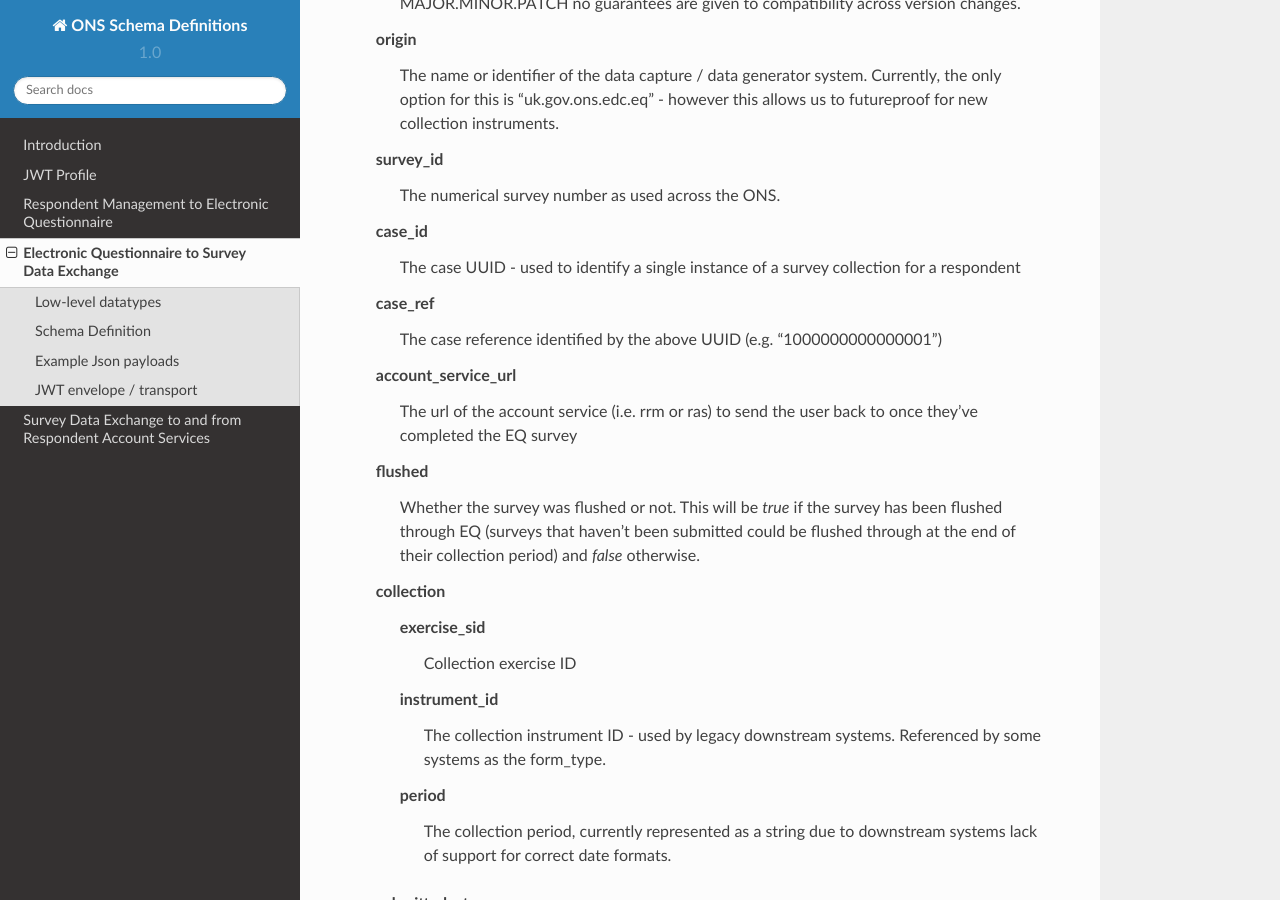
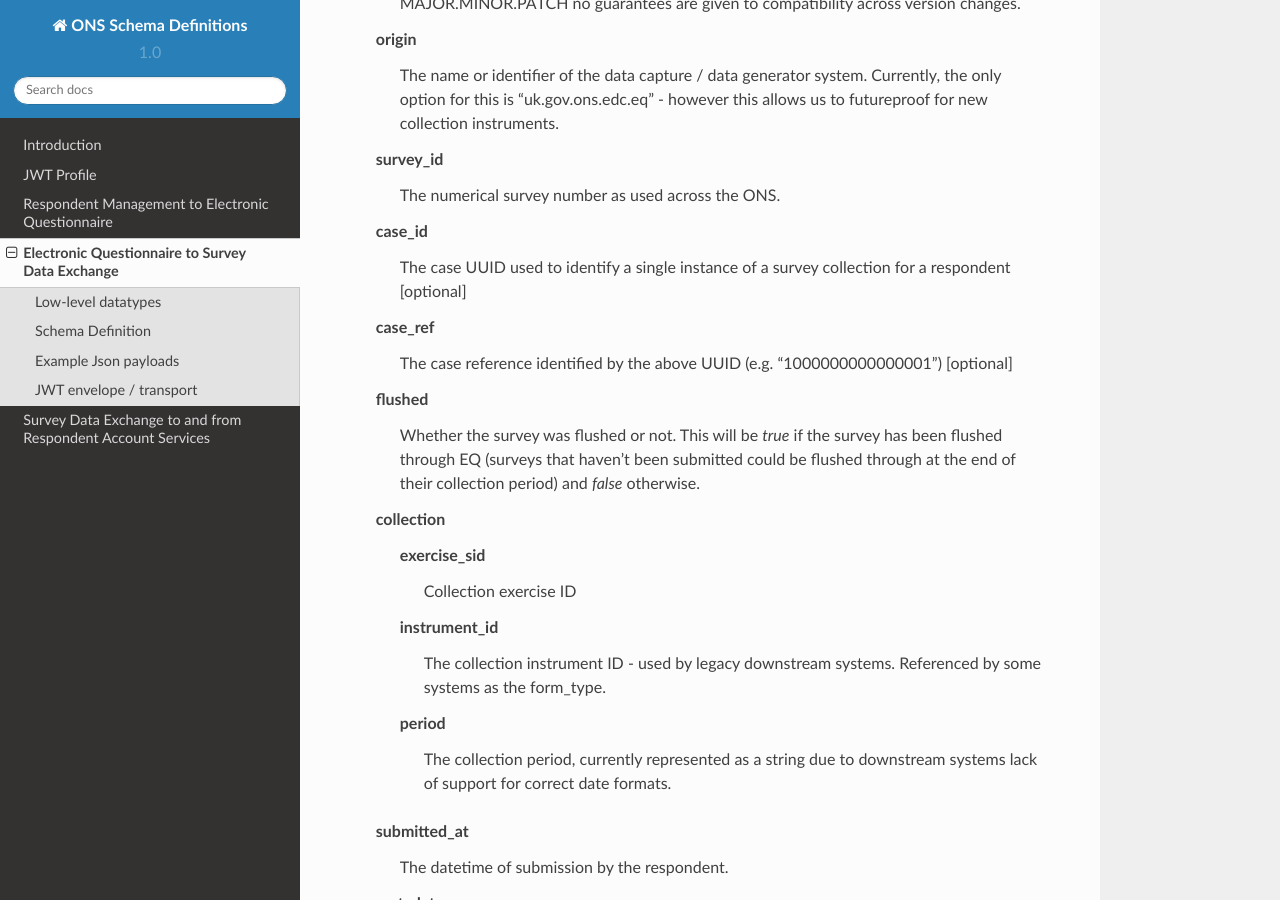
Before and after one commit to ONSdigital/ons-schema-definitions, a Sphinx documentation site: the page built from docs/electronic_questionnaire_to_data_exchange.rst, in a window 1280 px wide and 900 px high, scrolled down 916 px. Built offline with Sphinx 7.4.7 and the Read the Docs theme 2.0.0, drawn with Linux system fonts in a browser that asks for light colours.

Commit message:
Schema review comments

```diff
--- a/docs/electronic_questionnaire_to_data_exchange.rst
+++ b/docs/electronic_questionnaire_to_data_exchange.rst
@@ -37,11 +37,9 @@ Schema Definition
   survey_id
     The numerical survey number as used across the ONS.
   case_id
-    The case UUID - used to identify a single instance of a survey collection for a respondent
+    The case UUID used to identify a single instance of a survey collection for a respondent [optional]
   case_ref
-    The case reference identified by the above UUID (e.g. "1000000000000001")
-  account_service_url
-    The url of the account service (i.e. rrm or ras) to send the user back to once they've completed the EQ survey
+    The case reference identified by the above UUID (e.g. "1000000000000001") [optional]
   flushed
     Whether the survey was flushed or not. This will be `true` if the survey has been flushed through EQ (surveys that haven't been submitted could be flushed through at the end of their collection period) and `false` otherwise.
   collection
--- a/docs/respondent_management_to_electronic_questionnaire.rst
+++ b/docs/respondent_management_to_electronic_questionnaire.rst
@@ -26,11 +26,11 @@ Schema Definition
   eq_id
     The eQ questionnaire instance id.
   case_id
-    The case UUID used to identify a single instance of a survey collection for a respondent
+    The case UUID used to identify a single instance of a survey collection for a respondent [optional]
   case_ref
-    The case reference identified by the above UUID (e.g. "1000000000000001")
+    The case reference identified by the above UUID (e.g. "1000000000000001") [optional]
   account_service_url
-    The url of the account service (i.e. rrm or ras) to send the user back to once they've completed the EQ survey
+    The url of the account service (i.e. rrm or ras) used to launch the survey [optional]
   collection_exercise_sid
     A reference number used to represent the collection exercise inside the ONS
   period_id
```
